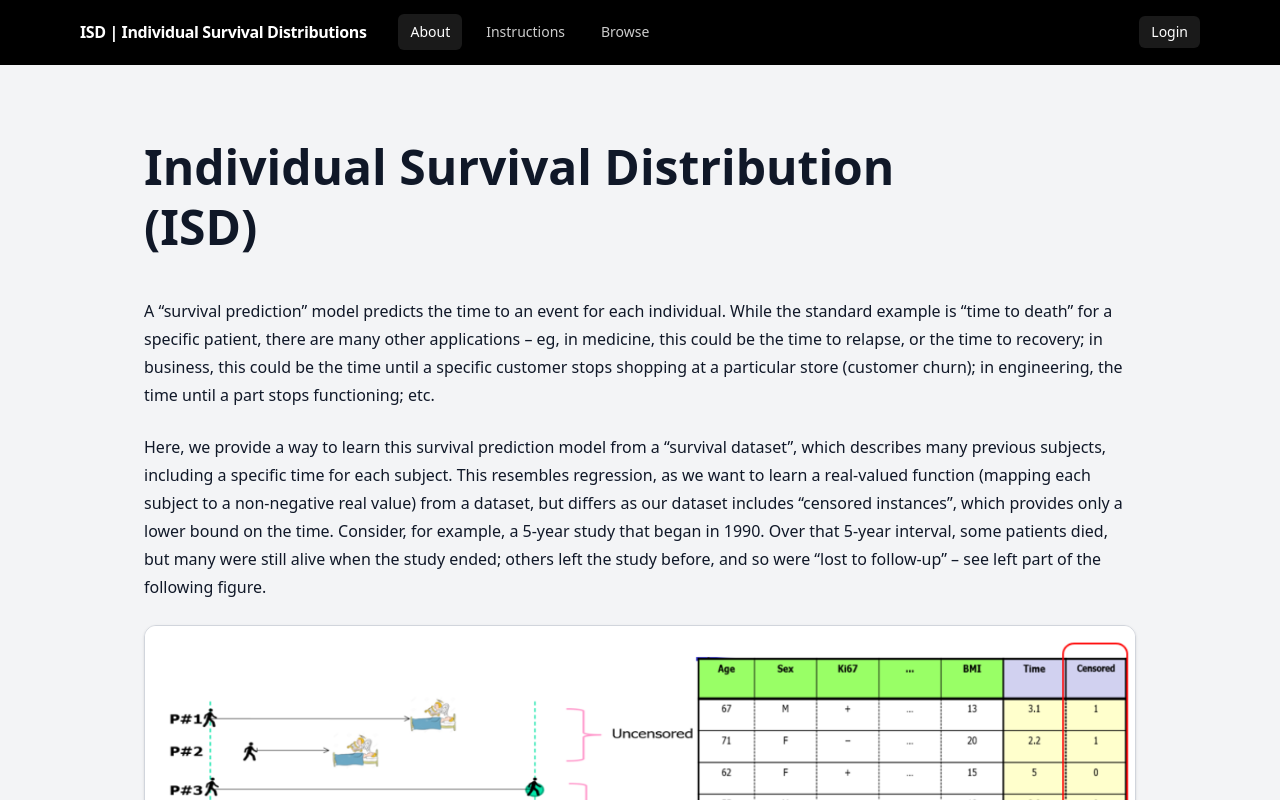
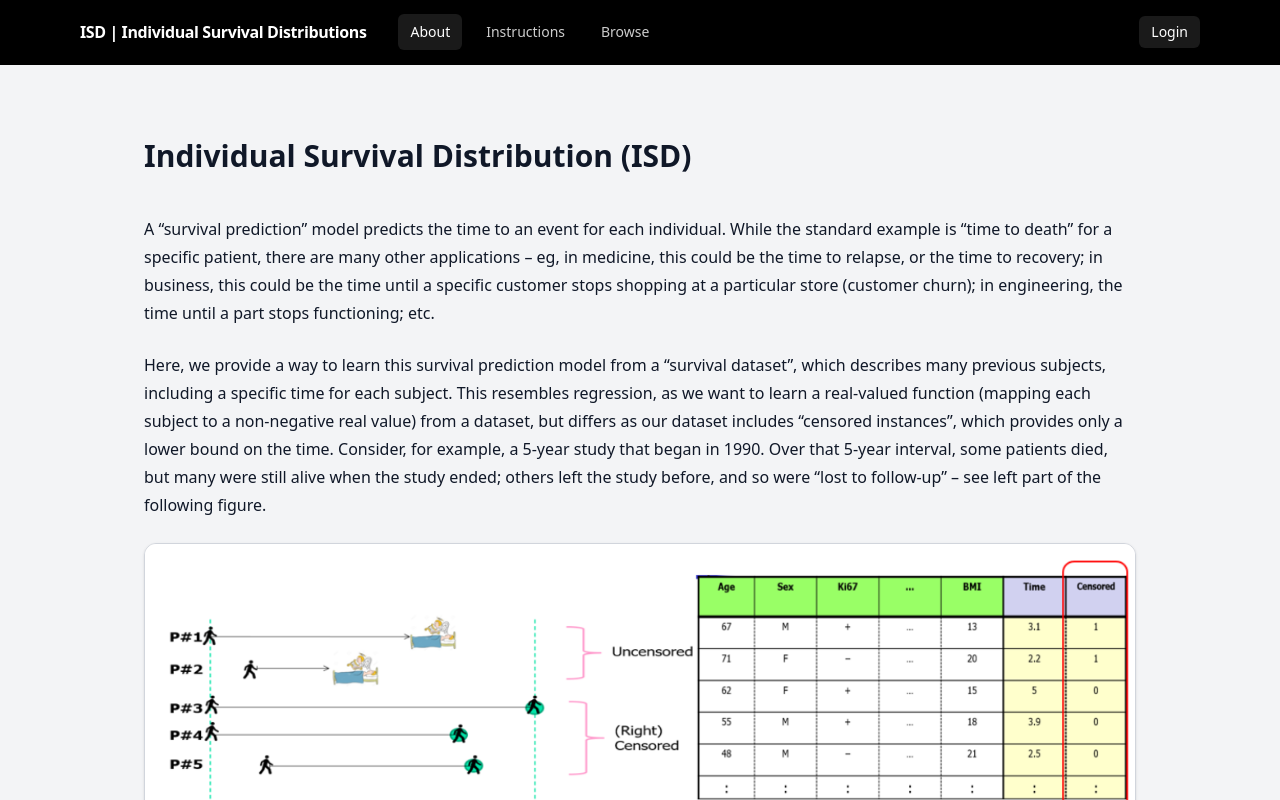
Before and after one commit to Xenocynic/IndividualSurvivalDistributions, a React app in the folder frontend/: page /about in a window 1280 px wide. Shown: the top 800 px of the page. Built offline with nearby package versions, Linux system fonts and the light colour scheme; no server answers; the HTML template or start-up script is replaced by a standard one.

Commit message:
fix - minor edits to color and sizing

```diff
--- a/frontend/src/pages/About.tsx
+++ b/frontend/src/pages/About.tsx
@@ -27,7 +27,7 @@ export default function About() {
     <main className="mx-auto max-w-5xl px-4 py-10 space-y-10 text-gray-900">
       {/* Title */}
       <section>
-        <h1 className="text-4xl md:text-5xl font-extrabold leading-tight">Individual Survival Distribution<br className="hidden md:block" /> (ISD)</h1>
+        <h1 className="text-xl md:text-3xl font-extrabold leading-tight">Individual Survival Distribution (ISD)</h1>
       </section>
 
       {/* Opening paragraphs + Fig 1 */}
@@ -158,7 +158,7 @@ export default function About() {
             href={LINKS.demo}
             target="_blank"
             rel="noreferrer"
-            className="inline-flex items-center justify-center rounded-xl bg-blue-700 px-6 py-2 text-base font-semibold text-white shadow-sm hover:bg-blue-800"
+            className="inline-flex items-center justify-center rounded-xl bg-neutral-700 px-6 py-2 text-base font-semibold text-white shadow-sm hover:bg-neutral-800"
           >
             View The Demo
           </a>
```
